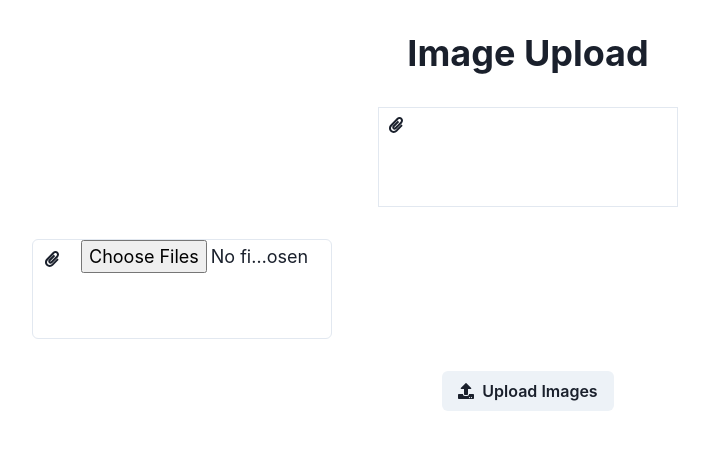
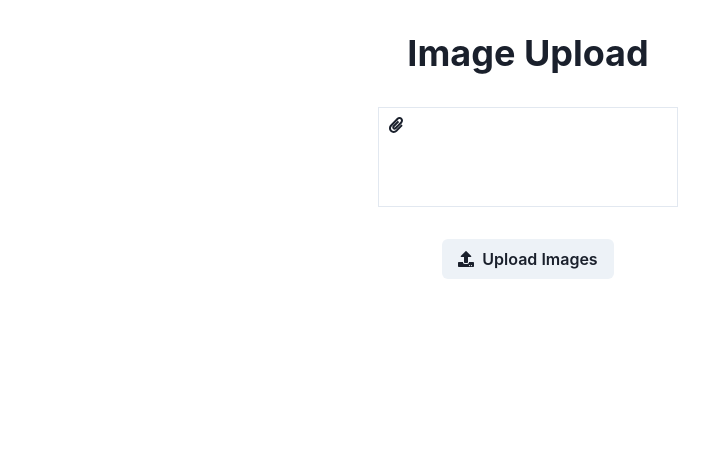
Before and after one commit to GPT-Engineer-App/image-upload-portal, a React (Vite) app: page / in a window 1280 px wide. Shown: the top 450 px of the page, without its empty margins (112-821 px from the left). Built offline with nearby package versions, Linux system fonts and the light colour scheme.

Commit message:
Removed the "choose files" button and the textbox around it from the Index page.
take a way the the choose files button and the textbox around it

```diff
--- a/src/pages/Index.jsx
+++ b/src/pages/Index.jsx
@@ -51,12 +51,7 @@ const Index = () => {
             <Text>{inputText}</Text>
           </Box>
         </Box>
-        <InputGroup>
-          <InputLeftElement pointerEvents="none" onClick={handleFileInputClick}>
-            <FaPaperclip color="gray.300" />
-          </InputLeftElement>
-          <Input type="file" accept="image/*" multiple onChange={handleFileChange} size="lg" height="100px" width="300px" ref={fileInputRef} />
-        </InputGroup>
+        {/* The InputGroup containing the file input and paperclip icon has been removed */}
         <Button leftIcon={<FaUpload />} onClick={handleUpload}>
           Upload Images
         </Button>
```
